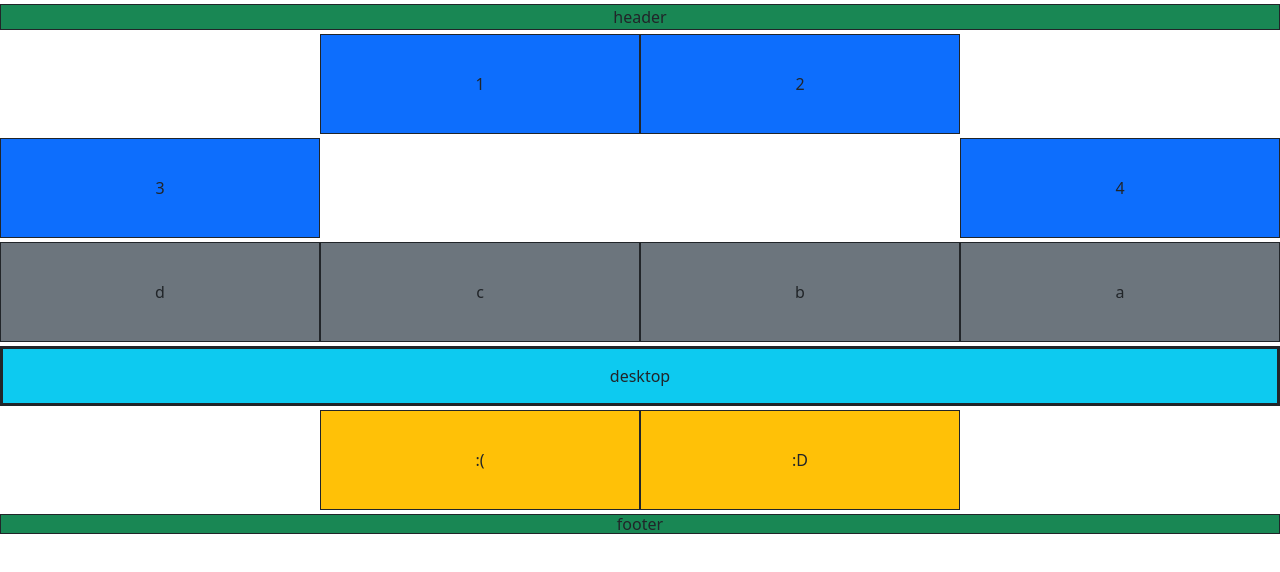
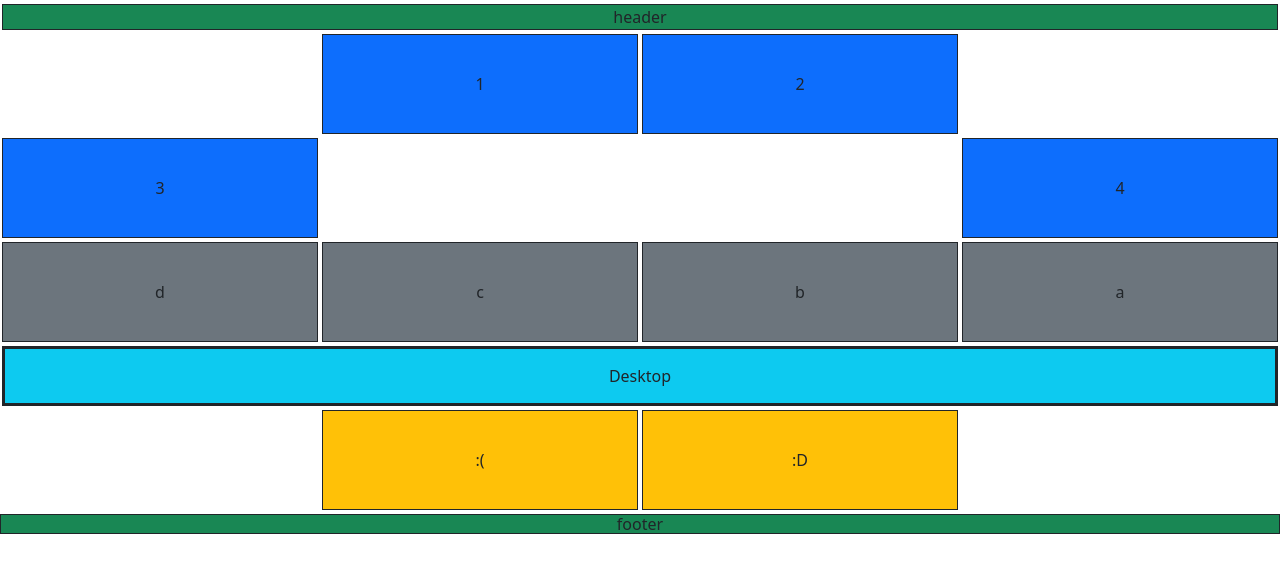
Before and after one commit to MunchQuim/enfocat, a website: page bootstrap/ejercicio_171.html in a window 1280 px wide. Drawn offline with Linux system fonts and the light colour scheme.

Commit message:
terminado 171

```diff
--- a/bootstrap/ejercicio_171.html
+++ b/bootstrap/ejercicio_171.html
@@ -9,78 +9,93 @@
   </head>
   <body>
     <section class="container-fluid">
-      <article class="row my-1 text-center">
-        <div class="col border d-flex align-items-center justify-content-center align-items-center justify-content-center border-dark bg-success">header</div>
+      <article class="row text-center">
+        <div class="col g-1">
+          <div class="border d-flex align-items-center justify-content-center align-items-center justify-content-center border-dark bg-success">header</div></div>
+
       </article>
       <!-- azules -->
-      <article class="row my-1 text-center">
+      <article class="row text-center">
         <div
-          class="col-6 gx-1 col-sm-3 offset-md-3 border d-flex align-items-center justify-content-center align-items-center justify-content-center border-dark bg-primary" style="height: 100px;"
+          class="col-6 g-1 col-sm-3 offset-md-3"
         >
-          1
+        <div class="bg-primary border border-dark d-flex align-items-center justify-content-center" style="height: 100px;">1</div>
+
         </div>
         <div
-          class="col-6 gx-1 col-sm-3 me-md-3 border d-flex align-items-center justify-content-center align-items-center justify-content-center border-dark bg-primary" style="height: 100px;"
+          class="col-6 g-1 col-sm-3 me-md-3"
         >
-          2
+        <div class="bg-primary border border-dark d-flex align-items-center justify-content-center" style="height: 100px;">2</div>
+
         </div>
         <div
-          class="col-6 gx-1 col-sm-3 border d-flex align-items-center justify-content-center align-items-center justify-content-center border-dark mt-md-1 bg-primary align-self-end" style="height: 100px;"
+          class="col-6 g-1 col-sm-3 align-self-end"
         >
-          3
+        <div class="bg-primary border border-dark d-flex align-items-center justify-content-center" style="height: 100px;">3</div>
+
         </div>
         <div
-          class="col-6 gx-1 col-sm-3 offset-md-6   border d-flex align-items-center justify-content-center align-items-center justify-content-center border-dark mt-md-1 bg-primary align-self-end" style="height: 100px;"
+          class="col-6 g-1 col-sm-3 offset-md-6 align-self-end"
         >
-          4
+        <div class="bg-primary border border-dark d-flex align-items-center justify-content-center" style="height: 100px;">4</div>
+
         </div>
       </article>
       <!-- aaaaaaaaaaaaaaaaaaaaaaaaaaaaaaaaaaaaaaaaaaaaaaaaaaaaaaaaaaa -->
-      <article class="row my-1 text-center d-none d-sm-flex d-md-none">
+      <article class="row text-center d-none d-sm-flex d-md-none">
         <div
-          class="col-12 order-first   border d-flex align-items-center justify-content-center align-items-center justify-content-center border-3 border-dark bg-info"
-          style="height: 60px;"
+          class="col-12 g-1 order-first"
         >
-          tablet
-        </div>
+        <div class="border d-flex align-items-center justify-content-center border-3 border-dark bg-info"
+        style="height: 60px;">Tablet</div></div>
       </article>
 
-      <article class="row my-1 text-center" style="height:fit-content">
-        <div class="col-6 col-sm-3 order-md-4   border d-flex align-items-center justify-content-center align-items-center justify-content-center border-dark bg-secondary">
-          a
+      <article class="row text-center" style="height:fit-content">
+        <div class="col-6 g-1 col-sm-3 order-md-4   ">
+          <div class="border d-flex align-items-center justify-content-center border-dark bg-secondary" style="height: 100px;">a</div>
+
         </div>
-        <div class="col-6 col-sm-3 order-md-3   border d-flex align-items-center justify-content-center align-items-center justify-content-center border-dark bg-secondary" style="height: 100px;">
-          b
+        <div class="col-6 g-1 col-sm-3 order-md-3">
+          <div class="border d-flex align-items-center justify-content-center border-dark bg-secondary" style="height: 100px;">b</div>
+
         </div>
-        <div class="col-6 col-sm-3 order-md-2   border d-flex align-items-center justify-content-center align-items-center justify-content-center border-dark bg-secondary" style="height: 100px;">
-          c
+        <div class="col-6 g-1 col-sm-3 order-md-2">
+          <div class="border d-flex align-items-center justify-content-center border-dark bg-secondary" style="height: 100px;">c</div>
+
         </div>
-        <div class="col-6 col-sm-3 order-md-1   border d-flex align-items-center justify-content-center align-items-center justify-content-center border-dark bg-secondary" style="height: 100px;">
-          d
+        <div class="col-6 g-1 col-sm-3 order-md-1">
+          <div class="border d-flex align-items-center justify-content-center border-dark bg-secondary" style="height: 100px;">d</div>
+
         </div>
       </article>
       <!-- indicador resoluciones -->
-      <article class="row my-1 text-center 	d-sm-none d-md-flex">
+      <article class="row text-center d-sm-none d-md-flex">
         <div
-          class="col-12 d-flex d-sm-none   border d-flex align-items-center justify-content-center align-items-center justify-content-center border-3 order-last border-dark bg-info"
-          style="height: 60px;"
+          class="col-12 g-1 d-sm-none"
         >
-          movile
+        <div class="border d-flex align-items-center justify-content-center  border-3 order-last border-dark bg-info"
+        style="height: 60px;"> Mobile</div>
+
         </div>
         <div
-          class="col-12 d-none d-md-flex   border d-flex align-items-center justify-content-center align-items-center justify-content-center border-3 order-last border-dark bg-info" style="height: 60px;"
-        >
-          desktop
+          class="col-12 g-1 d-none d-md-block">
+        <div class="border d-flex align-items-center justify-content-center  border-3 order-last border-dark bg-info" style="height: 60px;">Desktop</div>
+
         </div>
       </article>
       <!-- amarillo -->
-      <article class="row my-1 text-center justify-content-center">
-        <div class="col col-md-3   border d-flex align-items-center justify-content-center align-items-center justify-content-center border-dark bg-warning" style="height: 100px;">:&#40;</div>
-        <div class="col col-md-3 d-none d-sm-flex   border d-flex align-items-center justify-content-center align-items-center justify-content-center border-dark bg-warning" style="height: 100px;">:D</div>
+      <article class="row text-center justify-content-center">
+        <div class="col g-1 col-md-3">
+          <div class="border d-flex align-items-center justify-content-center border-dark bg-warning" style="height: 100px;">:&#40;</div>
+          </div>
+
+        <div class="col g-1 col-md-3 d-none d-sm-block">
+          <div class="border d-flex align-items-center justify-content-center border-dark bg-warning" style="height: 100px;">:D</div>
+           </div>
       </article>
       <!-- footer. -->
       <article class="row my-1 text-center d-none d-sm-flex" >
-        <div class="col   border d-flex align-items-center justify-content-center align-items-center justify-content-center border-dark bg-success" style="height: 20px;">footer</div>
+        <div class="col   border d-flex align-items-center justify-content-center border-dark bg-success" style="height: 20px;">footer</div>
       </article>
     </section>
   </body>
```
